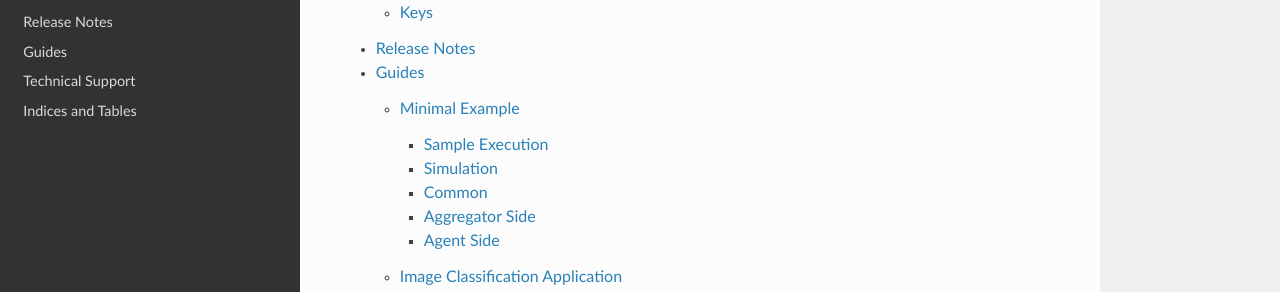
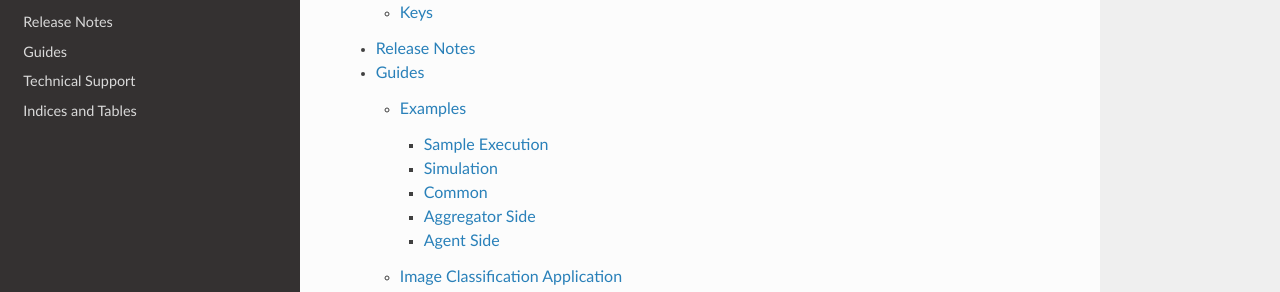
Before and after one commit to tie-set/stadle_docs, a Sphinx documentation site: the page built from docs/index.rst, in a window 1280 px wide and 900 px high, scrolled down 927 px. Shown: the part 159-451 px from the top of the window. Built offline with Sphinx 7.4.7 and the Read the Docs theme 2.0.0, drawn with Linux system fonts in a browser that asks for light colours.

Commit message:
Update guides.rst

```diff
--- a/docs/guides.rst
+++ b/docs/guides.rst
@@ -1,7 +1,7 @@
 Guides
 ======
 
-`Minimal Example`_
+`Examples`_
 ******************
 
 This sample does not have actual training. This could be used as a template
```
